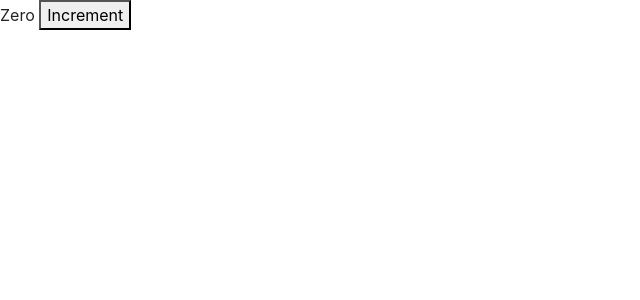
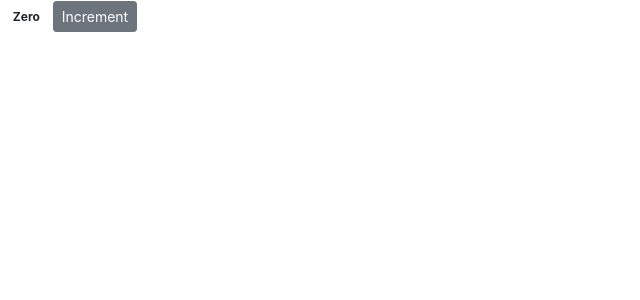
Before and after one commit to s-as-as100/vidlyRP, a React (Create React App) app: page / in a window 1280 px wide. Shown: the top 300 px of the page, without its empty margins (0-640 px from the left). Built offline with nearby package versions, Linux system fonts and the light colour scheme.

Commit message:
add bootstrap classname nd create styles object add some css property nd using in span nd setting attributes

```diff
--- a/src/components/counter.jsx
+++ b/src/components/counter.jsx
@@ -2,16 +2,20 @@
 
 class Counter extends Component {
     state= {  //  any data is used in component by using the state object
-        count :0
+        count :0,
+
 
     }
+     // react is convert into 10 to 10px
+
     // this keyword is refer to current object
     render() {
         return (
             ///  react.createElement  // jsx expersion it compile react element
             <React.Fragment>
-                <span>{ this.formatCount()} </span>
-                <button>Increment</button>
+
+                <span  className="badge bagde-primary m-2">{ this.formatCount()} </span>
+                <button className="btn btn-secondary btn-sm">Increment</button>
             </React.Fragment>
         )
     }
```
